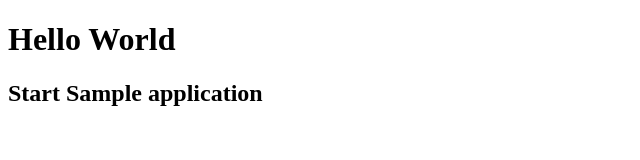
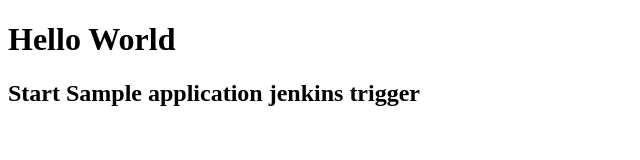
Before and after one commit to Revatipati/Revati-IIS-Container-App, a plain HTML site: page index.html in a window 1280 px wide. Shown: the whole page, without its empty margins (0-640 px from the left). Drawn offline with Linux system fonts and the light colour scheme.

Commit message:
updates1

```diff
--- a/index.html
+++ b/index.html
@@ -7,7 +7,7 @@
 </head>
 <body>
     <h1> Hello World</h1>
-    <h2> Start Sample application</h2>
+    <h2> Start Sample application jenkins trigger</h2>
 
 </body>
 </html>
```
